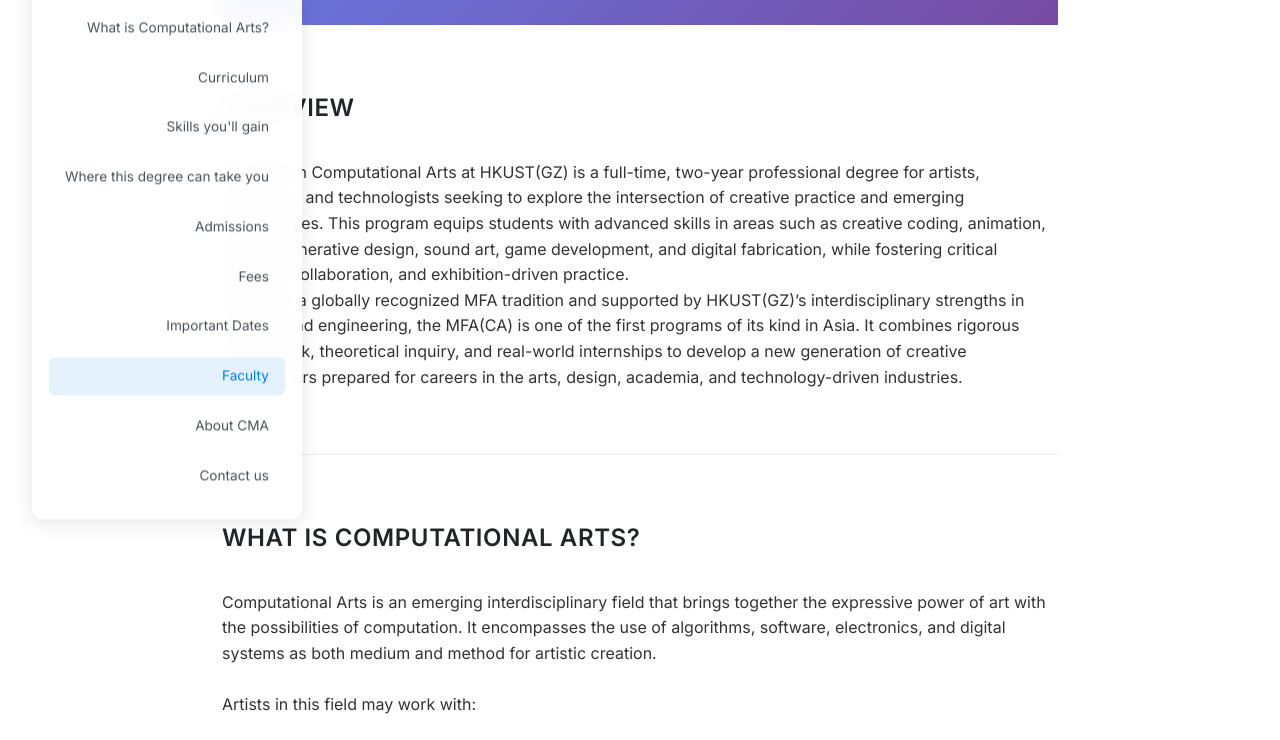
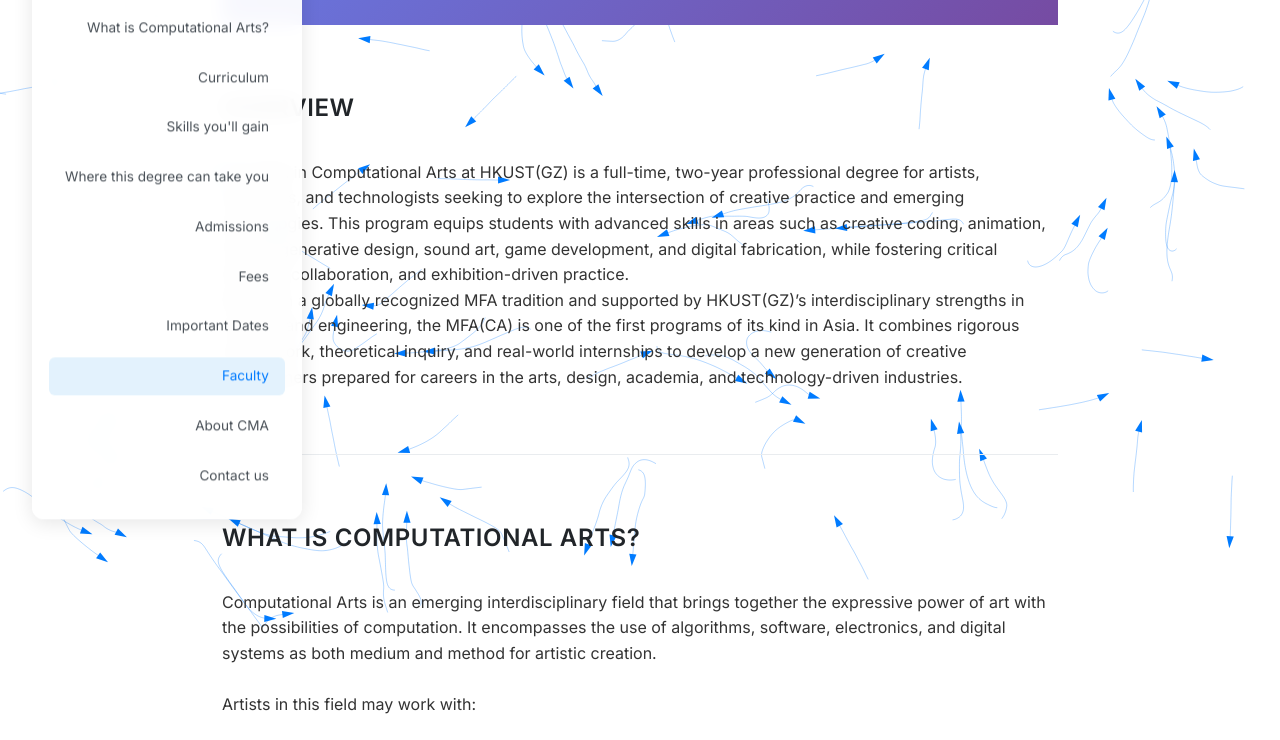
Before and after one commit to random-quark/mfa-ca-website, an Eleventy site: page src/index.md in a window 1280 px wide. Shown: the part 173-913 px from the top of the page. Built offline with nearby package versions, Linux system fonts and the light colour scheme; Eleventy itself is replaced by a stand-in of ours; files that its build step writes are made by us from their sources; animation ran at ten frames a second.

Commit message:
fixed boids etc

```diff
--- a/src/_includes/layout.njk
+++ b/src/_includes/layout.njk
@@ -37,5 +37,6 @@
     </main>
 
     <script src="/js/script.js"></script>
+    <script src="/js/boids.js"></script>
 </body>
 </html>
--- a/src/index.md
+++ b/src/index.md
@@ -104,7 +104,7 @@
 <section id="skills" class="content-section">
 
 ## SKILLS YOU'LL GAIN
-Through intensive studio practice, technical training, and critical engagement, you’ll develop a versatile skill set that blends artistic creativity with technological fluency. You will gain:
+Through intensive studio practice, technical training, and critical engagement, you'll develop a versatile skill set that blends artistic creativity with technological fluency. You will gain:
 <br><br>
 * Proficiency in creative coding, generative art, and interactive media
 * Hands-on experience with 3D animation, VR/AR, game engines, and digital fabrication
@@ -146,7 +146,7 @@
 <section id="admissions" class="content-section">
 
 ## ADMISSIONS
-To be eligible for the MFA in Computational Arts at HKUST(GZ), applicants must meet the university’s [general admission requirements.](https://fytgs.hkust-gz.edu.cn/admissions/before-submitting-an-application/admission-requirements)
+To be eligible for the MFA in Computational Arts at HKUST(GZ), applicants must meet the university's [general admission requirements.](https://fytgs.hkust-gz.edu.cn/admissions/before-submitting-an-application/admission-requirements)
 <br><br>
 In addition, applicants must submit a portfolio of creative work (PDF or website link) as part of their application.
 <br><br>
@@ -321,7 +321,7 @@
 
 ## ABOUT CMA
 
-The Computational Media and Arts (CMA) Thrust at HKUST(GZ) is an interdisciplinary research and teaching unit that explores the intersection of art, technology, and design. Drawing on the university’s strengths in science and engineering, CMA bridges creative practice with computational thinking to address the cultural and technological challenges of our time.
+The Computational Media and Arts (CMA) Thrust at HKUST(GZ) is an interdisciplinary research and teaching unit that explores the intersection of art, technology, and design. Drawing on the university's strengths in science and engineering, CMA bridges creative practice with computational thinking to address the cultural and technological challenges of our time.
 
 Faculty and students work across a wide spectrum of fields—including creative coding, AI art, VR/AR, digital fabrication, sound and electronic media, and interactive storytelling—producing work that spans both artistic innovation and technical rigor. CMA is home to internationally recognized scholars, artists, and creative technologists, and fosters a vibrant, collaborative environment for experimentation, critical inquiry, and public engagement.
 
--- /dev/null
+++ b/src/js/boids.js
@@ -0,0 +1,264 @@
+// New file: src/js/boids.js
+
+// Boids background animation
+(function() {
+  const NUM_BOIDS = 100;
+  const TRAIL_LENGTH = 200;
+  const TRAIL_ALPHA = 0.3;
+
+  // Vector helper
+  function vec(x = 0, y = 0) {
+    return { x, y };
+  }
+
+  function add(a, b) {
+    return vec(a.x + b.x, a.y + b.y);
+  }
+
+  function sub(a, b) {
+    return vec(a.x - b.x, a.y - b.y);
+  }
+
+  function mult(a, n) {
+    return vec(a.x * n, a.y * n);
+  }
+
+  function div(a, n) {
+    return vec(a.x / n, a.y / n);
+  }
+
+  function mag(a) {
+    return Math.sqrt(a.x * a.x + a.y * a.y);
+  }
+
+  function setMag(a, m) {
+    const length = mag(a) || 1e-9;
+    return mult(a, m / length);
+  }
+
+  function limit(a, max) {
+    const length = mag(a);
+    if (length > max) {
+      return setMag(a, max);
+    }
+    return a;
+  }
+
+  class Boid {
+    constructor(width, height) {
+      this.pos = vec(Math.random() * width, Math.random() * height);
+      this.trail = new Array(TRAIL_LENGTH);
+      this.trailIndex = 0;
+      // Initialize trail with current position
+      for (let i = 0; i < TRAIL_LENGTH; i++) {
+        this.trail[i] = vec(this.pos.x, this.pos.y);
+      }
+      const angle = Math.random() * Math.PI * 2;
+      this.vel = vec(Math.cos(angle), Math.sin(angle));
+      this.acc = vec(0, 0);
+    }
+
+    edges(width, height) {
+      const margin = 50; // Distance from edge where repelling starts
+      const repelForce = 0.1; // Strength of repelling force
+
+      // Repelling forces near edges
+      if (this.pos.x < margin) {
+        this.acc.x += repelForce * (margin - this.pos.x) / margin;
+      }
+      if (this.pos.x > width - margin) {
+        this.acc.x -= repelForce * (this.pos.x - (width - margin)) / margin;
+      }
+      if (this.pos.y < margin) {
+        this.acc.y += repelForce * (margin - this.pos.y) / margin;
+      }
+      if (this.pos.y > height - margin) {
+        this.acc.y -= repelForce * (this.pos.y - (height - margin)) / margin;
+      }
+
+      // Hard boundaries - prevent going outside canvas
+      if (this.pos.x < 0) {
+        this.pos.x = 0;
+        this.vel.x = Math.abs(this.vel.x); // Bounce velocity
+      }
+      if (this.pos.x > width) {
+        this.pos.x = width;
+        this.vel.x = -Math.abs(this.vel.x); // Bounce velocity
+      }
+      if (this.pos.y < 0) {
+        this.pos.y = 0;
+        this.vel.y = Math.abs(this.vel.y); // Bounce velocity
+      }
+      if (this.pos.y > height) {
+        this.pos.y = height;
+        this.vel.y = -Math.abs(this.vel.y); // Bounce velocity
+      }
+    }
+
+    flock(boids, width, height) {
+      const perceptionRadius = 60;
+      const separationRadius = 30;
+
+      let total = 0;
+      let steeringAlignment = vec();
+      let steeringCohesion = vec();
+      let steeringSeparation = vec();
+
+      for (const other of boids) {
+        if (other === this) continue;
+        const dVec = sub(other.pos, this.pos);
+        const distance = mag(dVec);
+
+        if (distance < perceptionRadius) {
+          // Alignment & Cohesion
+          steeringAlignment = add(steeringAlignment, other.vel);
+          steeringCohesion = add(steeringCohesion, other.pos);
+          total++;
+        }
+        if (distance < separationRadius && distance > 0) {
+          // Separation – steer away inversely proportional to distance
+          const diff = div(dVec, -distance * distance);
+          steeringSeparation = add(steeringSeparation, diff);
+        }
+      }
+
+      if (total > 0) {
+        // Alignment
+        steeringAlignment = div(steeringAlignment, total);
+        steeringAlignment = setMag(steeringAlignment, 2);
+        steeringAlignment = sub(steeringAlignment, this.vel);
+        steeringAlignment = limit(steeringAlignment, 0.05);
+
+        // Cohesion
+        steeringCohesion = div(steeringCohesion, total);
+        steeringCohesion = sub(steeringCohesion, this.pos);
+        steeringCohesion = setMag(steeringCohesion, 2);
+        steeringCohesion = sub(steeringCohesion, this.vel);
+        steeringCohesion = limit(steeringCohesion, 0.05);
+      }
+
+      // Separation already calculated
+      steeringSeparation = setMag(steeringSeparation, 2);
+      steeringSeparation = sub(steeringSeparation, this.vel);
+      steeringSeparation = limit(steeringSeparation, 0.05);
+
+      // Weight contributions
+      this.acc = vec();
+      this.acc = add(this.acc, mult(steeringAlignment, 1.0));
+      this.acc = add(this.acc, mult(steeringCohesion, 0.8));
+      this.acc = add(this.acc, mult(steeringSeparation, 1.2));
+
+      // Add small random force to prevent getting stuck
+      const randomForce = vec((Math.random() - 0.5) * 0.02, (Math.random() - 0.5) * 0.02);
+      this.acc = add(this.acc, randomForce);
+    }
+
+    update() {
+      this.vel = add(this.vel, this.acc);
+      this.vel = limit(this.vel, 2.8);
+
+      // Ensure minimum speed to prevent getting stuck
+      const speed = mag(this.vel);
+      if (speed < 0.8) {
+        this.vel = setMag(this.vel, 0.8);
+      }
+
+      this.pos = add(this.pos, this.vel);
+
+      // Update circular buffer with new position
+      this.trailIndex = (this.trailIndex + 1) % TRAIL_LENGTH;
+      this.trail[this.trailIndex] = vec(this.pos.x, this.pos.y);
+    }
+
+    drawTrail(ctx) {
+      if (this.trail.length < 2) return;
+
+      ctx.beginPath();
+      ctx.lineWidth = 1;
+      ctx.strokeStyle = `rgba(0, 123, 255, ${TRAIL_ALPHA})`;
+
+      // Start from oldest position in circular buffer
+      let startIndex = (this.trailIndex + 1) % TRAIL_LENGTH;
+      ctx.moveTo(this.trail[startIndex].x, this.trail[startIndex].y);
+
+      // Draw line through all positions in order
+      for (let i = 1; i < TRAIL_LENGTH; i++) {
+        let index = (startIndex + i) % TRAIL_LENGTH;
+        ctx.lineTo(this.trail[index].x, this.trail[index].y);
+      }
+
+      ctx.stroke();
+    }
+
+    draw(ctx) {
+      const angle = Math.atan2(this.vel.y, this.vel.x);
+      const size = 6;
+
+      ctx.save();
+      ctx.translate(this.pos.x, this.pos.y);
+      ctx.rotate(angle + Math.PI / 2); // Pointing forward
+      ctx.beginPath();
+      ctx.moveTo(0, -size);
+      ctx.lineTo(-size * 0.6, size);
+      ctx.lineTo(size * 0.6, size);
+      ctx.closePath();
+      ctx.fillStyle = '#007bff';
+      ctx.fill();
+      ctx.restore();
+    }
+  }
+
+  function init() {
+    // Create and configure canvas
+    const canvas = document.createElement('canvas');
+    canvas.id = 'boids-canvas';
+    canvas.style.position = 'fixed';
+    canvas.style.top = 0;
+    canvas.style.left = 0;
+    canvas.style.width = '100%';
+    canvas.style.height = '100%';
+    canvas.style.zIndex = '-1'; // put canvas behind content
+    canvas.style.pointerEvents = 'none';
+
+    // Insert canvas as first child so it's behind content
+    document.body.prepend(canvas);
+
+    const ctx = canvas.getContext('2d');
+
+    function resize() {
+      canvas.width = window.innerWidth;
+      canvas.height = window.innerHeight;
+    }
+    resize();
+    window.addEventListener('resize', resize);
+
+    // Create boids
+    const boids = [];
+    for (let i = 0; i < NUM_BOIDS; i++) {
+      boids.push(new Boid(canvas.width, canvas.height));
+    }
+
+    function animate() {
+      requestAnimationFrame(animate);
+
+      // Clear canvas each frame
+      ctx.clearRect(0, 0, canvas.width, canvas.height);
+
+      for (const boid of boids) {
+        boid.flock(boids, canvas.width, canvas.height);
+        boid.update();
+        boid.edges(canvas.width, canvas.height);
+        boid.drawTrail(ctx); // Draw trail from circular buffer
+        boid.draw(ctx);
+      }
+    }
+
+    animate();
+  }
+
+  if (document.readyState === 'loading') {
+    document.addEventListener('DOMContentLoaded', init);
+  } else {
+    init();
+  }
+})();
```
Also changed, not shown: 4 other files.
